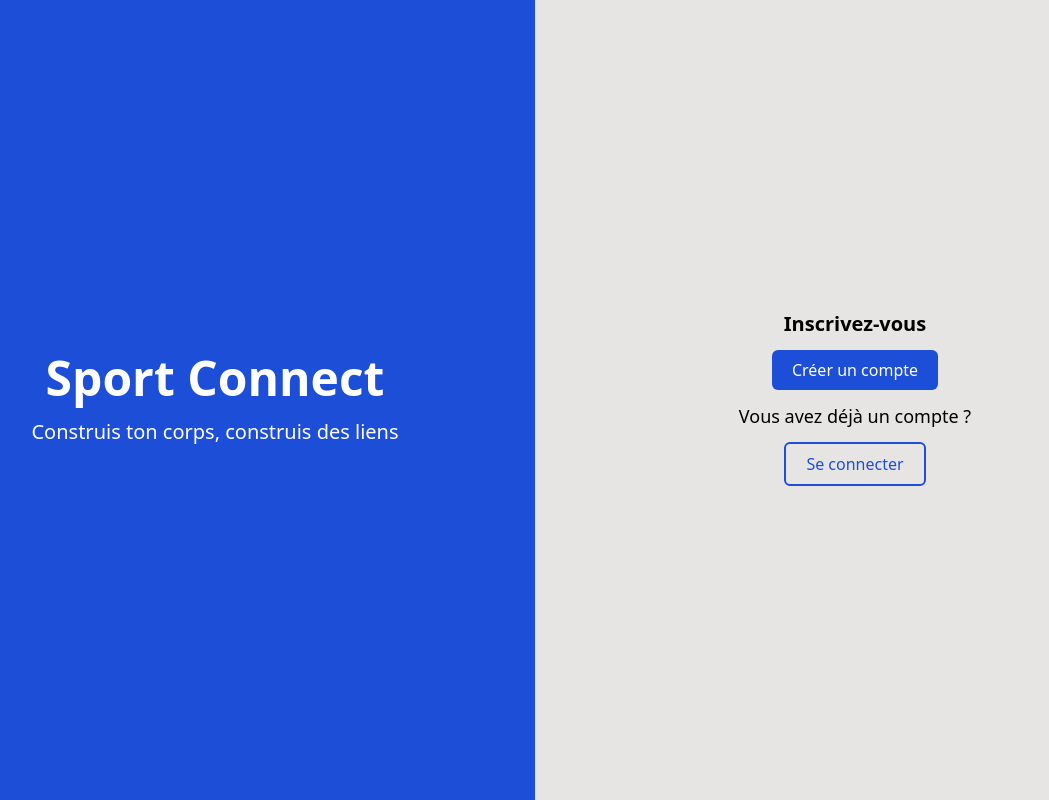
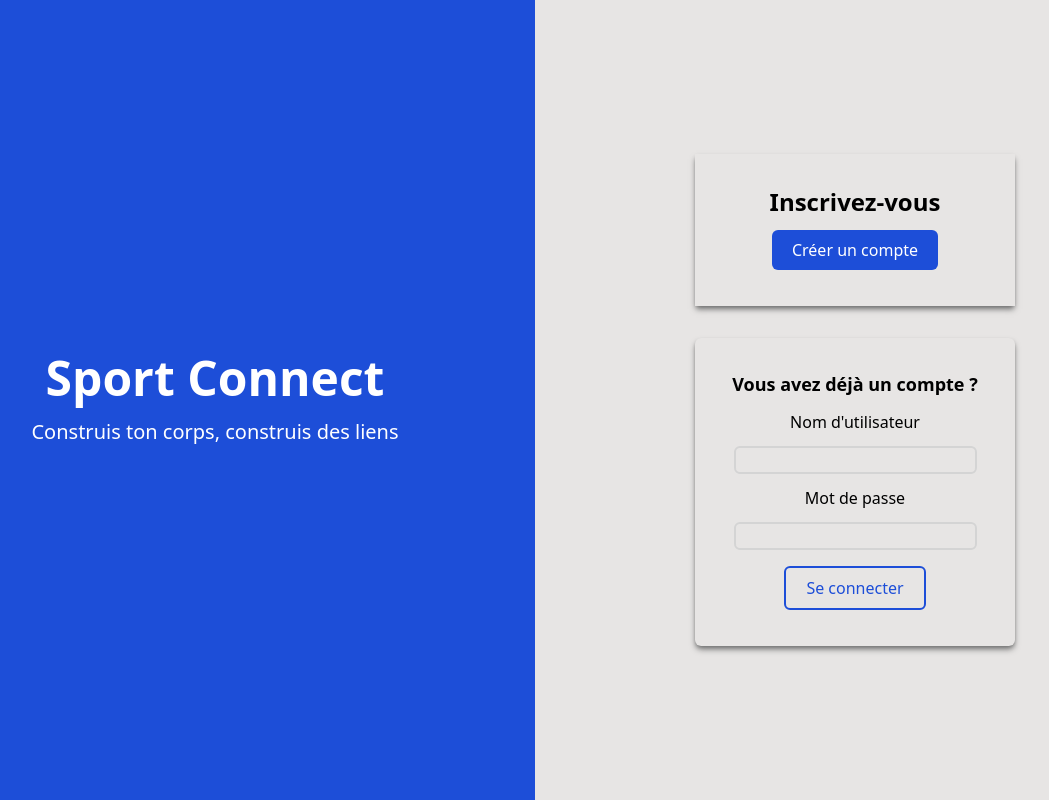
Before and after one commit to Nqbral/sport-connect, a React (Vite) app: page / in a window 1280 px wide. Shown: the whole page, without its empty margins (105-1154 px from the left). Built offline with nearby package versions, Linux system fonts and the light colour scheme.

Commit message:
#1 - Create input form (front only) to login on home page

```diff
--- a/src/pages/HomePage.jsx
+++ b/src/pages/HomePage.jsx
@@ -10,13 +10,30 @@ export default function HomePage() {
                         Construis ton corps, construis des liens
                     </h2>
                 </div>
-                <div className="mt-10 flex flex-col items-center justify-center gap-2 md:mt-0 md:h-screen md:w-1/2">
-                    <h2 className="text-xl font-bold">Inscrivez-vous</h2>
+                <div className="mt-10 flex flex-col items-center justify-center gap-8 md:mt-0 md:h-screen md:w-1/2">
+                    <div className="flex min-w-80 flex-col items-center gap-2 p-8 shadow-md shadow-neutral-500">
+                        <h3 className="text-2xl font-bold">Inscrivez-vous</h3>
                         <LinkButton
                             linkTo={'/signup'}
                             buttonText={'Créer un compte'}
                         />
-                    <h3 className="text-lg">Vous avez déjà un compte ?</h3>
+                    </div>
+                    <div className="flex min-w-80 flex-col items-center gap-3 rounded-md p-8 shadow-md shadow-neutral-500">
+                        <h3 className="text-lg font-bold">
+                            Vous avez déjà un compte ?
+                        </h3>
+                        <label htmlFor="username">Nom d&apos;utilisateur</label>
+                        <input
+                            type="text"
+                            name="username"
+                            className="focus:border-primary-500 rounded-md border-2 border-neutral-300 bg-transparent px-1 text-center outline-none transition-colors duration-300"
+                        />
+                        <label htmlFor="password">Mot de passe</label>
+                        <input
+                            type="password"
+                            name="password"
+                            className="focus:border-primary-500 rounded-md border-2 border-neutral-300 bg-transparent px-1 text-center outline-none transition-colors duration-300"
+                        />
                         <LinkButton
                             linkTo={'/login'}
                             buttonText={'Se connecter'}
@@ -25,5 +42,6 @@ export default function HomePage() {
                     </div>
                 </div>
             </div>
+        </div>
     );
 }
```
Lines whose indentation alone changed are shown as unchanged.
